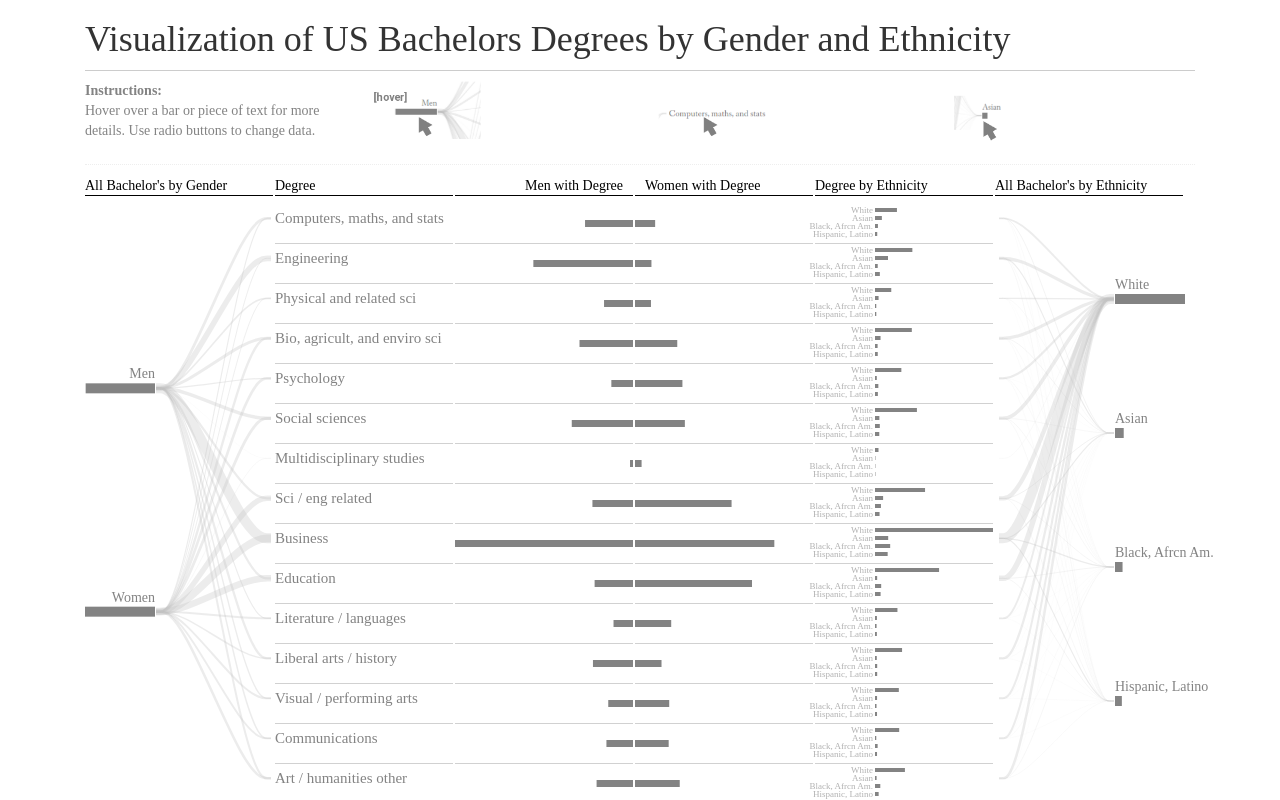
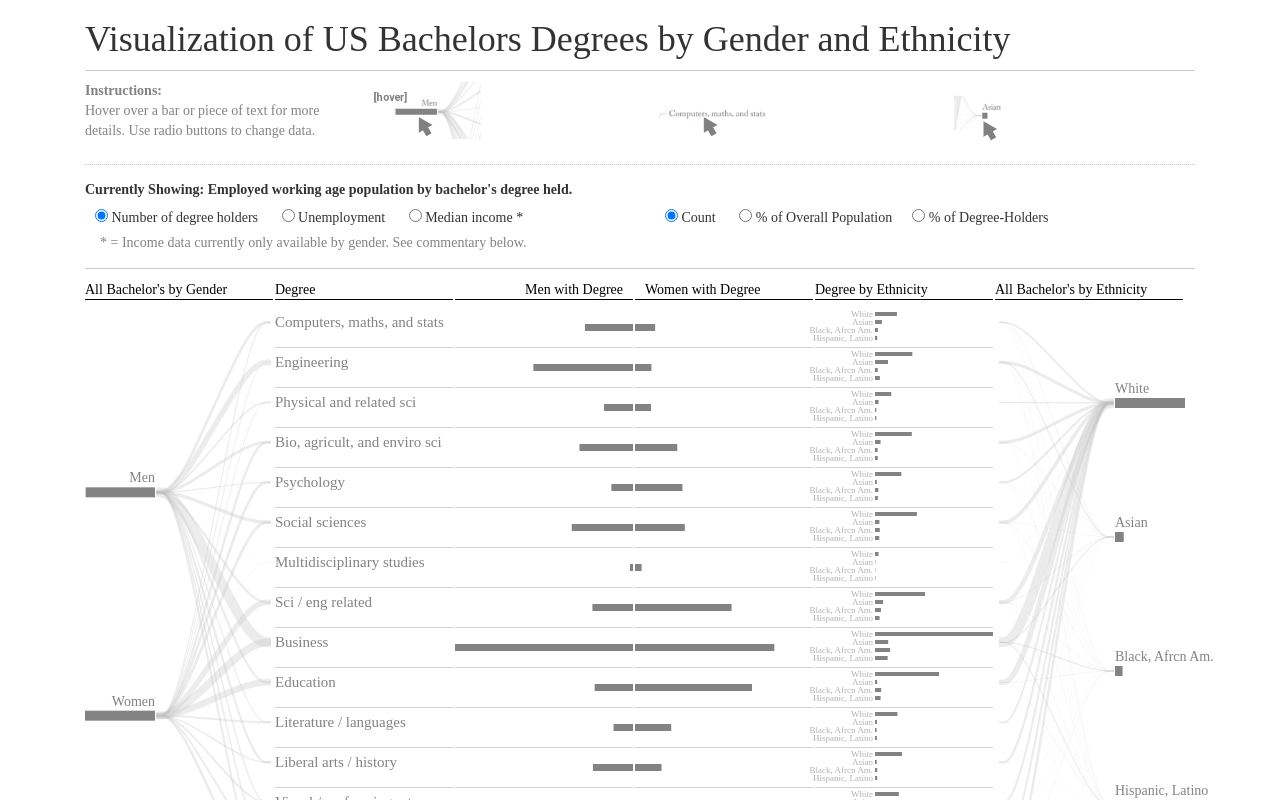
Before and after one commit to sampottinger/visualization-us-bachelors-degrees-gender-ethnicity, a website: page disciplines_stats.html in a window 1280 px wide. Both pictures are taken after a click on the link "Next >>". Shown: the top 800 px of the page. Drawn offline with nearby package versions, Linux system fonts and the light colour scheme; a web font is replaced by a local one.

Commit message:
Moved controls to top of visualization.

```diff
--- a/constants.js
+++ b/constants.js
@@ -415,7 +415,7 @@ var CHORD_LABELS_SET = d3.map({
  * Scroll region for top of visualization
  * @const
  */
-var SCROLL_TOP = 145;
+var SCROLL_TOP = 100;
 
 /**
  * Scroll region for bottom of visualization
--- a/disciplines_stats.css
+++ b/disciplines_stats.css
@@ -103,15 +103,18 @@ body {
 }
 
 #controls-holder {
-  border-bottom: 1px solid #EEE;
-  margin-bottom: 20px;
   padding: 15px 0;
-  border-top: 1px dotted #EEE;
+  border-bottom: 1px solid #ccc;
 }
 
 #controls-holder label {
   font-weight: normal;
   padding: 0 10px;
+}
+
+#currently-showing {
+  padding-bottom: 5px;
+  font-weight: bold;
 }
 
 #details-panel {
@@ -172,18 +175,14 @@ body {
   font-weight: bold;
 }
 
-#title {
-  font-weight: bold;
-}
-
 #title.scrolled {
   display: none !important;
 }
 
 #title-bar {
   height: 95px;
-  border-bottom: 1px dotted #EEE;
   border-top: 1px solid #ccc;
+  border-bottom: 1px dotted #ccc;
 }
 
 #title-bar.scrolled {
--- a/disciplines_stats.html
+++ b/disciplines_stats.html
@@ -80,26 +80,23 @@
               </div>
             </div>
           </div>
-          <svg id="disciplines-vis-target" width="1140" height="670"></svg>
           <div id="controls-holder">
+            <div id="currently-showing">Currently Showing: <span id="title"></span></div>
             <div class="row">
-              <div class="col-xs-2" id="which-panel">
-                <div>Currently Showing:</div>
-                <div id="title"></div>
-              </div>
-              <div class="col-xs-5" id="which-panel">
+              <div class="col-xs-6" id="which-panel">
                 <label><input type="radio" value="size" name="which" class="which-check" checked> Number of degree holders</label>
                 <label><input type="radio" value="unemployment" name="which" class="which-check"> Unemployment</label>
                 <label><input type="radio" value="earnings" name="which" class="which-check"> Median income *</label>
                 <div class="notes" id="income-note">* = Income data currently only available by gender. See commentary below.</div>
               </div>
-              <div class="col-xs-5" id="how-panel">
-                <label><input type="radio" value="population" name="how" class="how-check" checked> Total</label>
+              <div class="col-xs-6" id="how-panel">
+                <label><input type="radio" value="population" name="how" class="how-check" checked> Count</label>
                 <label><input type="radio" value="percent_by_pop_group" name="how" class="how-check"> % of Overall Population<label>
                 <label><input type="radio" value="percent" name="how" class="how-check"> % of Degree-Holders</label>
               </div>
             </div>
           </div>
+          <svg id="disciplines-vis-target" width="1140" height="670"></svg>
         </div>
         <script src="./bower_components/jquery/dist/jquery.min.js"></script>
         <script src="./bower_components/d3/d3.min.js"></script>
```
